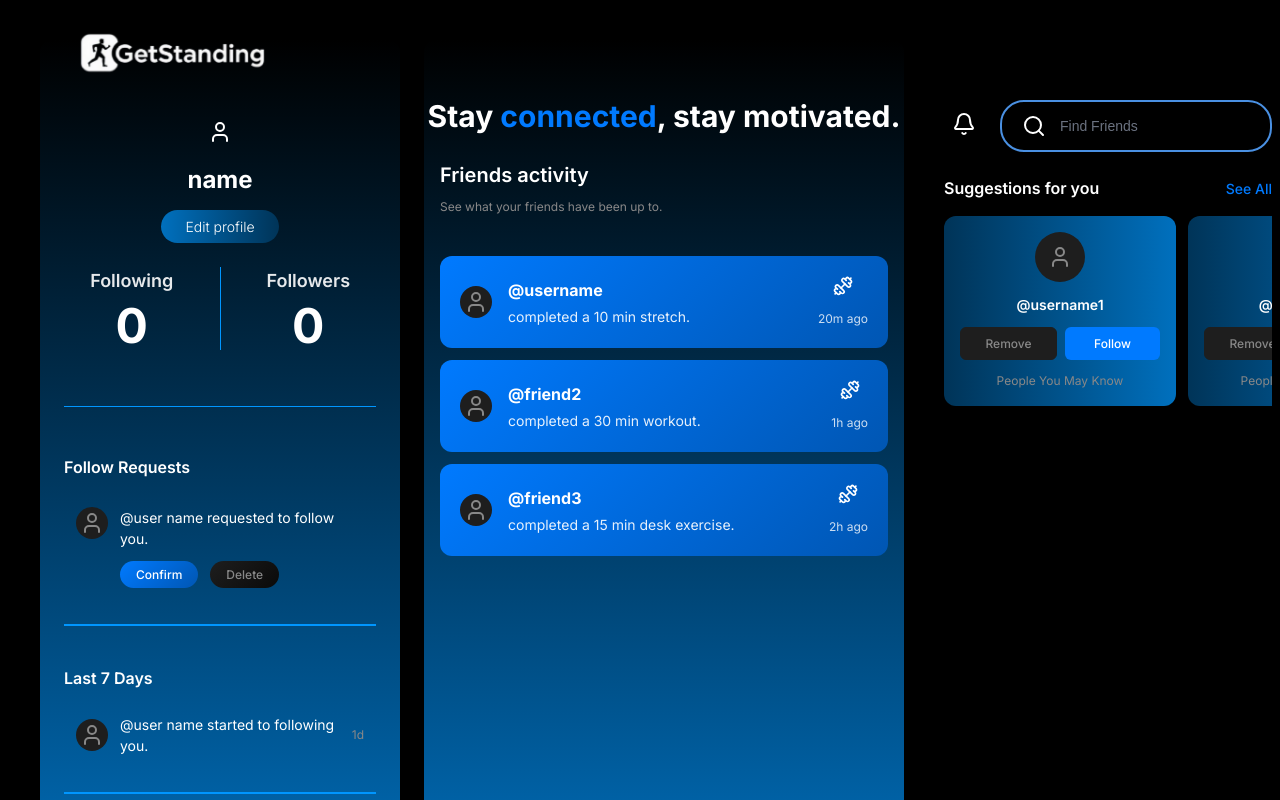
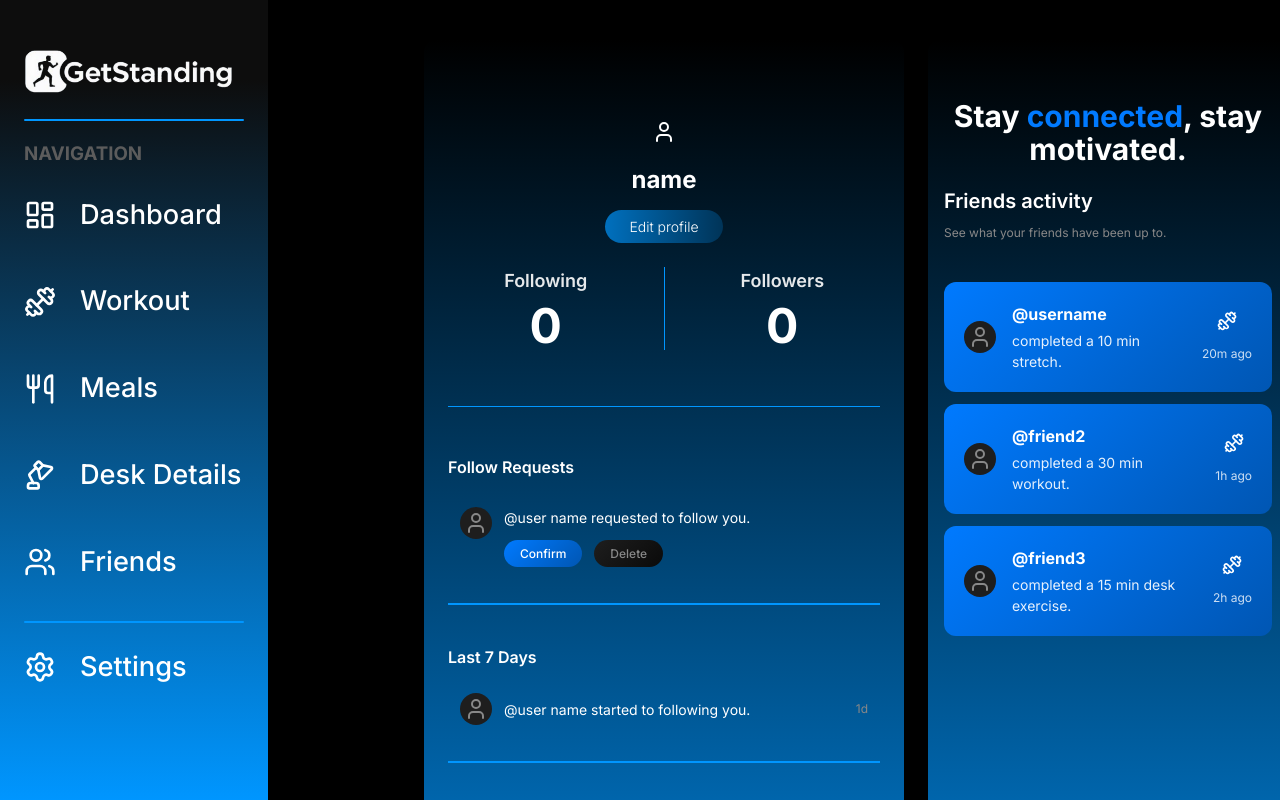
Before and after one commit to vladi245/WebFrontend-group8, a React (Vite) app: page /friends in a window 1280 px wide. Shown: the top 800 px of the page. Built offline with nearby package versions, Linux system fonts and the light colour scheme.

Commit message:
added navbar for the friends page

```diff
--- a/src/pages/Friends/Friends.module.css
+++ b/src/pages/Friends/Friends.module.css
@@ -1,6 +1,6 @@
 .friendsPage {
     display: grid;
-    grid-template-columns: 30% 45% 25%;
+    grid-template-columns: 220px 29% 33% 25%;
     gap: 24px;
     padding: 40px;
     min-height: 100vh;
@@ -8,14 +8,12 @@
     color: #ffffff;
 }
 
-.friendsPage > :first-child {
-    grid-column: 1 / -1;
-    margin-bottom: 20px;
-}
+
 
 .leftColumn {
     display: flex;
     flex-direction: column;
+    grid-column: 2 / 3;
     background: linear-gradient(to bottom, rgba(0, 0, 0, 0.4), rgba(0, 150, 255, 0.8));
     border-radius: 12px;
     padding: 24px;
@@ -25,6 +23,7 @@
 .middleColumn {
     display: flex;
     flex-direction: column;
+    grid-column: 3/4;
     background: linear-gradient(to bottom, rgba(0, 0, 0, 0.4), rgba(0, 150, 255, 0.8));
     border-radius: 12px;
     padding: 16px;
--- a/src/pages/Friends/index.tsx
+++ b/src/pages/Friends/index.tsx
@@ -6,14 +6,16 @@ import ActivitySection from '../../components/Friends/ActivitySection/ActivitySe
 import FriendsActivityFeed from '../../components/Friends/FriendsActivityFeed/FriendsActivityFeed';
 import FriendsTopNav from '../../components/Friends/FriendsTopNav/FriendsTopNav';
 import FriendSuggestions from '../../components/Friends/FriendSuggestions/FriendSuggestions';
+import Navbar from '../../components/NavbarVertical/Navbar';
 import { User } from 'lucide-react';
 
 const FriendsPage = () => {
     const userIcon = <User size={24} />;
 
     return (
+
         <div className={style.friendsPage}>
-            <Logo />
+            <Navbar />
             <div className={style.leftColumn}>
                 <UserProfile />
                 <FollowRequests />
--- a/src/pages/Workout/index.tsx
+++ b/src/pages/Workout/index.tsx
@@ -1,5 +1,4 @@
 import { useState, useEffect } from 'react';
-import Logo from '../../components/Logo/Logo';
 import style from './Workout.module.css';
 import Stats from '../../components/Stats/Stats';
 import Performance from '../../components/Performance/Performance';
```
